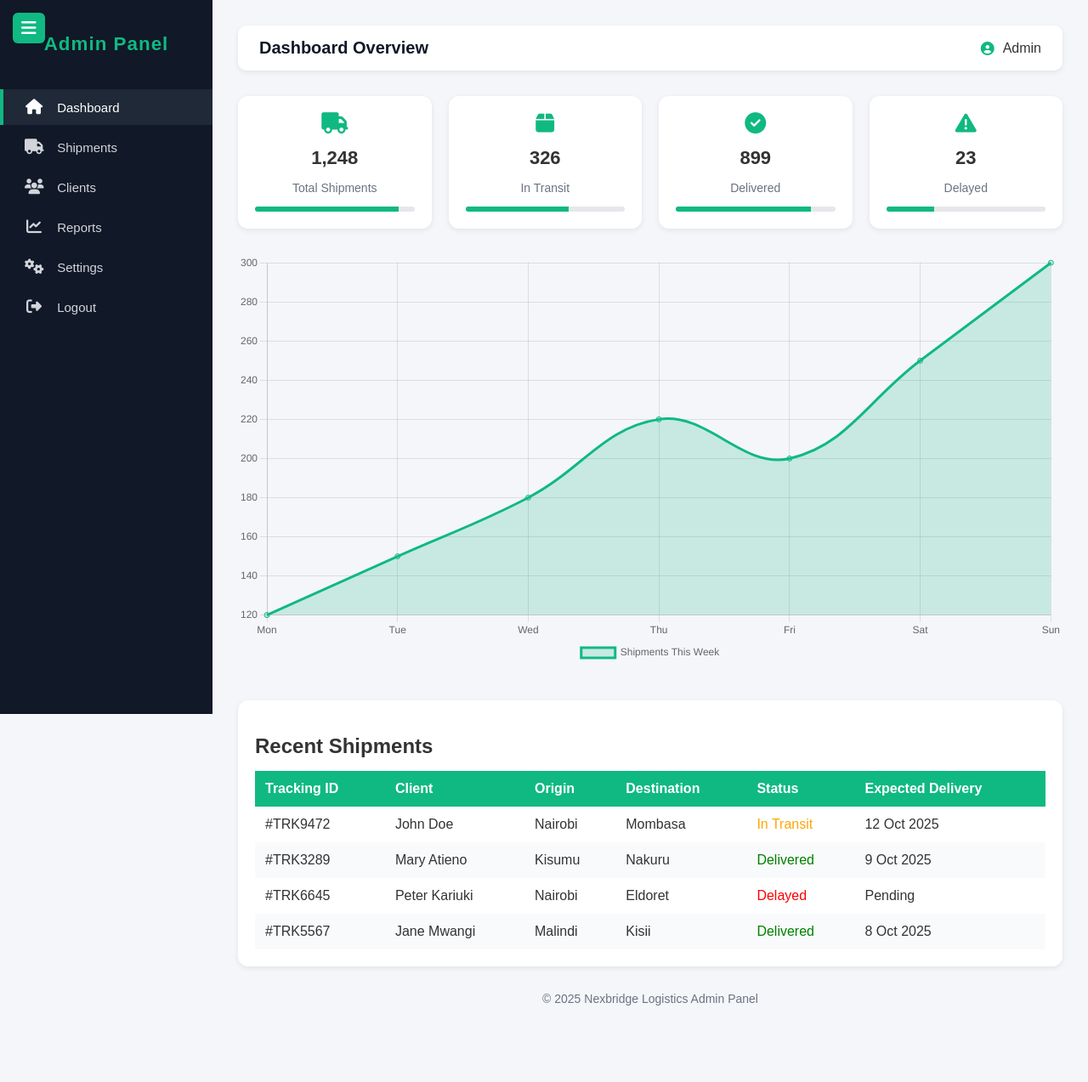
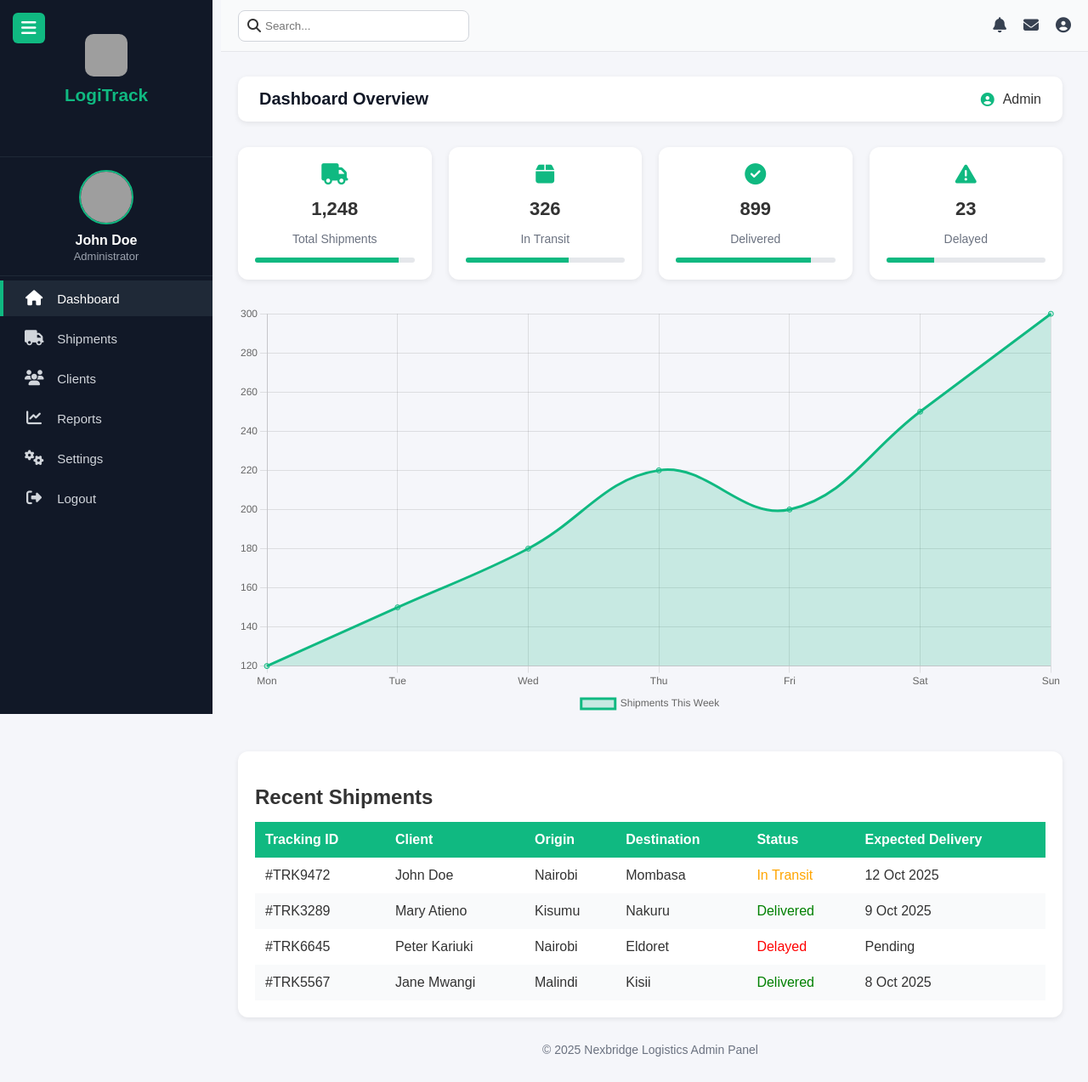
Before and after one commit to Maxwellkiptoo/tsfreighters, a PHP site: page /tsfreighters/app/Views/a/dash.php in a window 1280 px wide. Shown: the whole page at 85% size. Before the commit the page ends 1183 px from the top, so only its background shows below. Run offline with PHP 8.4, Linux system fonts and the light colour scheme; grey boxes are pictures that could not be loaded.

Commit message:
refactor sidebar layout for improved structure and functionality

```diff
--- a/app/Views/a/layout/sidebar.php
+++ b/app/Views/a/layout/sidebar.php
@@ -1,4 +1,4 @@
-<!-- ✅ Final Responsive Collapsible Sidebar (Single Icon) -->
+<!-- ✅ Final Logistics Admin Dashboard (Fully Functional & Responsive) -->
 <link rel="stylesheet" href="https://cdnjs.cloudflare.com/ajax/libs/font-awesome/6.5.0/css/all.min.css">
 
 <style>
@@ -11,7 +11,7 @@
   top: 0;
   left: 0;
   color: white;
-  padding: 20px 0;
+  padding-top: 0;
   transition: all 0.3s ease;
   overflow-y: auto;
   z-index: 1000;
@@ -22,23 +22,50 @@
   width: 80px;
 }
 
-/* Logo / Title */
-.sidebar h2 {
+/* Company Logo */
+.logo-section {
   text-align: center;
+  padding: 20px 0;
+  border-bottom: 1px solid #1f2937;
+}
+.logo-section img {
+  width: 50px;
+  height: 50px;
+  border-radius: 10px;
+}
+.logo-section h2 {
   color: #10b981;
-  margin-bottom: 40px;
+  font-size: 1.3rem;
+  margin-top: 10px;
   font-weight: 700;
-  font-size: 1.4rem;
-  letter-spacing: 1px;
-  transition: opacity 0.3s, margin 0.3s;
 }
+.sidebar.collapsed .logo-section h2 { display: none; }
 
-.sidebar.collapsed h2 {
-  opacity: 0;
-  height: 0;
+/* Mini Profile Card */
+.profile-card {
+  text-align: center;
+  padding: 15px;
+  border-bottom: 1px solid #1f2937;
+}
+.profile-card img {
+  width: 60px;
+  height: 60px;
+  border-radius: 50%;
+  margin-bottom: 10px;
+  border: 2px solid #10b981;
+}
+.profile-card h4 {
+  font-size: 16px;
+  color: #fff;
   margin: 0;
-  overflow: hidden;
 }
+.profile-card p {
+  font-size: 13px;
+  color: #9ca3af;
+  margin: 2px 0 0;
+}
+.sidebar.collapsed .profile-card h4,
+.sidebar.collapsed .profile-card p { display: none; }
 
 /* Sidebar links */
 .sidebar a {
@@ -53,7 +80,6 @@
   font-size: 15px;
   white-space: nowrap;
 }
-
 .sidebar a i {
   width: 22px;
   text-align: center;
@@ -61,34 +87,19 @@
   font-size: 18px;
   transition: 0.3s;
 }
-
-/* Hide text when collapsed */
-.sidebar.collapsed a span {
-  display: none;
-}
-
-/* Hover & Active */
-.sidebar a:hover,
-.sidebar a.active {
+.sidebar.collapsed a span { display: none; }
+.sidebar a:hover, .sidebar a.active {
   background: #1f2937;
   border-left: 4px solid #10b981;
   color: #fff;
 }
+.sidebar a:hover i { color: #10b981; }
 
-.sidebar a:hover i {
-  color: #10b981;
-}
+/* Scrollbar */
+.sidebar::-webkit-scrollbar { width: 6px; }
+.sidebar::-webkit-scrollbar-thumb { background-color: #10b981; border-radius: 10px; }
 
-/* Scrollbar (hidden style) */
-.sidebar::-webkit-scrollbar {
-  width: 6px;
-}
-.sidebar::-webkit-scrollbar-thumb {
-  background-color: #10b981;
-  border-radius: 10px;
-}
-
-/* Toggle button (single use for both modes) */
+/* Toggle Button */
 .toggle-btn {
   position: fixed;
   top: 15px;
@@ -104,55 +115,133 @@
   transition: all 0.3s ease;
 }
 
-/* Smooth page content shift */
+/* Sticky Header */
+.top-header {
+  position: fixed;
+  top: 0;
+  left: 260px;
+  right: 0;
+  height: 60px;
+  background: #f9fafb;
+  display: flex;
+  align-items: center;
+  justify-content: space-between;
+  padding: 0 20px;
+  border-bottom: 1px solid #e5e7eb;
+  transition: left 0.3s;
+  z-index: 900;
+}
+.sidebar.collapsed ~ .top-header { left: 80px; }
+
+/* Header elements */
+.search-box {
+  display: flex;
+  align-items: center;
+  background: #fff;
+  border: 1px solid #d1d5db;
+  border-radius: 8px;
+  padding: 5px 10px;
+  width: 250px;
+}
+.search-box input {
+  border: none;
+  outline: none;
+  background: none;
+  padding: 5px;
+  flex: 1;
+}
+.header-icons {
+  display: flex;
+  align-items: center;
+}
+.header-icons i {
+  margin-left: 20px;
+  font-size: 18px;
+  color: #374151;
+  cursor: pointer;
+  transition: color 0.3s;
+}
+.header-icons i:hover { color: #10b981; }
+
+/* Profile Dropdown */
+.profile-menu {
+  position: relative;
+}
+.profile-menu img {
+  width: 35px;
+  height: 35px;
+  border-radius: 50%;
+  cursor: pointer;
+  border: 2px solid #10b981;
+}
+.dropdown {
+  position: absolute;
+  right: 0;
+  top: 45px;
+  background: #fff;
+  border: 1px solid #e5e7eb;
+  border-radius: 8px;
+  width: 150px;
+  box-shadow: 0 2px 10px rgba(0,0,0,0.1);
+  display: none;
+  z-index: 999;
+}
+.dropdown a {
+  display: block;
+  padding: 10px;
+  text-decoration: none;
+  color: #111827;
+  transition: 0.2s;
+}
+.dropdown a:hover {
+  background: #f3f4f6;
+  color: #10b981;
+}
+.profile-menu.active .dropdown { display: block; }
+
+/* Main content */
 .main-content {
   margin-left: 260px;
+  margin-top: 60px;
   padding: 20px;
   transition: margin-left 0.3s;
 }
+.sidebar.collapsed ~ .main-content { margin-left: 80px; }
 
-.sidebar.collapsed ~ .main-content {
-  margin-left: 80px;
+/* Responsive */
+@media (max-width: 992px) {
+  .sidebar { width: 80px; }
+  .sidebar a span,
+  .logo-section h2,
+  .profile-card h4,
+  .profile-card p { display: none; }
+  .top-header, .main-content { left: 80px; margin-left: 80px; }
 }
-
-/* Responsive behavior */
-@media (max-width: 992px) {
-  .sidebar {
-    width: 80px;
-  }
-  .sidebar a span,
-  .sidebar h2 {
-    display: none;
-  }
-  .main-content {
-    margin-left: 80px;
-  }
-}
-
 @media (max-width: 768px) {
-  .sidebar {
-    left: -260px;
-    width: 260px;
-  }
-
-  .sidebar.active {
-    left: 0;
-  }
-
-  .main-content {
-    margin-left: 0;
-  }
+  .sidebar { left: -260px; width: 260px; }
+  .sidebar.active { left: 0; }
+  .top-header, .main-content { left: 0; margin-left: 0; }
 }
 </style>
 
-<!-- Single Toggle Button -->
+<!-- Sidebar Toggle -->
 <button class="toggle-btn" id="menuToggle">
   <i class="fa fa-bars"></i>
 </button>
 
 <!-- Sidebar -->
 <div class="sidebar" id="sidebar">
-  <h2>Admin Panel</h2>
+  <div class="logo-section">
+    <img src="https://upload.wikimedia.org/wikipedia/commons/a/ab/Logo_TV_2015.png" alt="Company Logo">
+    <h2>LogiTrack</h2>
+  </div>
+
+  <div class="profile-card">
+    <img src="https://i.pravatar.cc/60" alt="User">
+    <h4>John Doe</h4>
+    <p>Administrator</p>
+  </div>
+
   <a href="#" class="active"><i class="fa fa-home"></i> <span>Dashboard</span></a>
   <a href="#"><i class="fa fa-truck"></i> <span>Shipments</span></a>
   <a href="#"><i class="fa fa-users"></i> <span>Clients</span></a>
@@ -161,28 +250,45 @@
   <a href="#"><i class="fa fa-sign-out-alt"></i> <span>Logout</span></a>
 </div>
 
-<!-- JavaScript -->
+<!-- Header -->
+<div class="top-header">
+  <div class="search-box">
+    <i class="fa fa-search"></i>
+    <input type="text" placeholder="Search...">
+  </div>
+  <div class="header-icons">
+    <i class="fa fa-bell"></i>
+    <i class="fa fa-envelope"></i>
+
+    <div class="profile-menu" id="profileMenu">
+      <i class="fa fa-user-circle"></i>
+      <div class="dropdown">
+        <a href="#"><i class="fa fa-user"></i> Profile</a>
+        <a href="#"><i class="fa fa-cog"></i> Settings</a>
+        <a href="#"><i class="fa fa-sign-out-alt"></i> Logout</a>
+      </div>
+    </div>
+  </div>
+</div>
+
+<!-- JS -->
 <script>
 const toggleBtn = document.getElementById('menuToggle');
 const sidebar = document.getElementById('sidebar');
+const profileMenu = document.getElementById('profileMenu');
 
 toggleBtn.addEventListener('click', () => {
-  // On desktop, collapse; on mobile, slide toggle
-  if (window.innerWidth <= 768) {
-    sidebar.classList.toggle('active');
-  } else {
-    sidebar.classList.toggle('collapsed');
-  }
+  if (window.innerWidth <= 768) sidebar.classList.toggle('active');
+  else sidebar.classList.toggle('collapsed');
 
-  // Change icon depending on state
-  if (window.innerWidth <= 768) {
-    toggleBtn.innerHTML = sidebar.classList.contains('active')
-      ? '<i class="fa fa-times"></i>'
-      : '<i class="fa fa-bars"></i>';
-  } else {
-    toggleBtn.innerHTML = sidebar.classList.contains('collapsed')
+  toggleBtn.innerHTML = sidebar.classList.contains('active')
+    ? '<i class="fa fa-times"></i>'
+    : sidebar.classList.contains('collapsed')
       ? '<i class="fa fa-angle-double-right"></i>'
       : '<i class="fa fa-angle-double-left"></i>';
-  }
+});
+
+profileMenu.addEventListener('click', () => {
+  profileMenu.classList.toggle('active');
 });
 </script>
```
